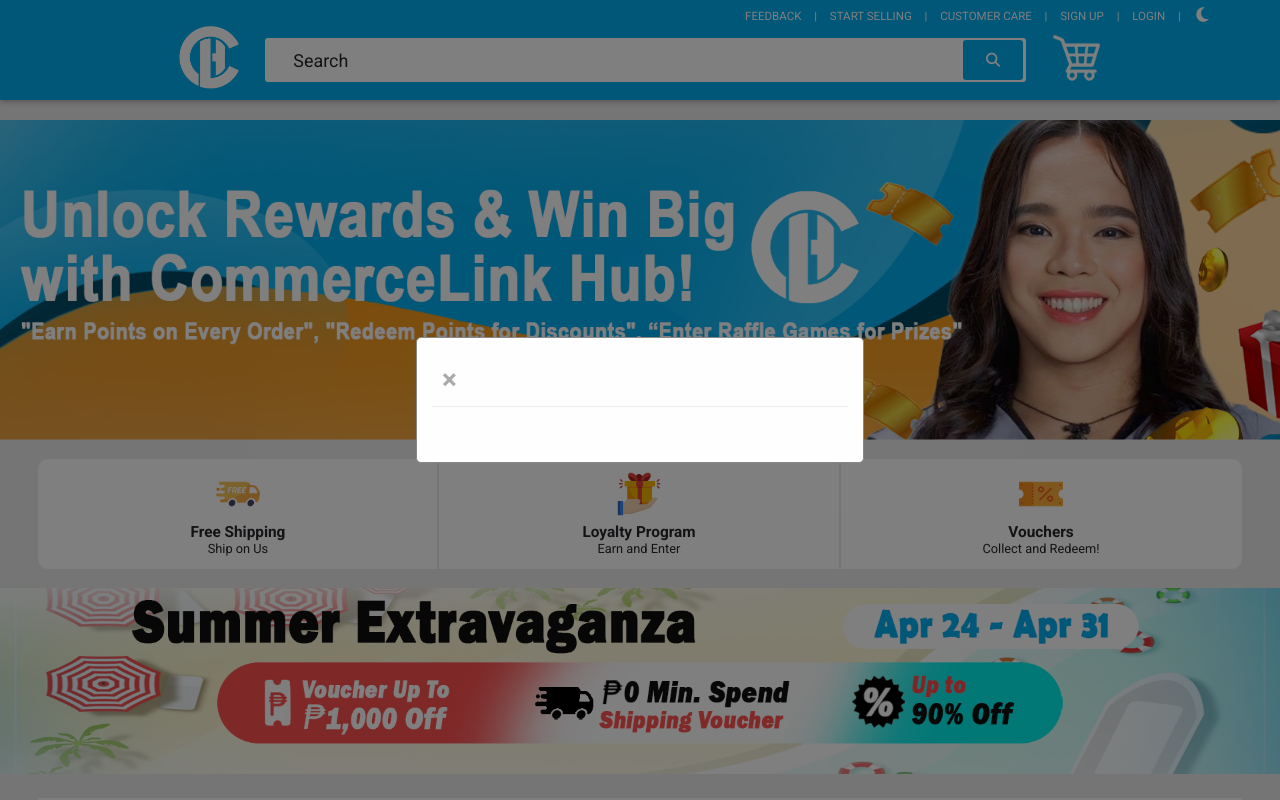
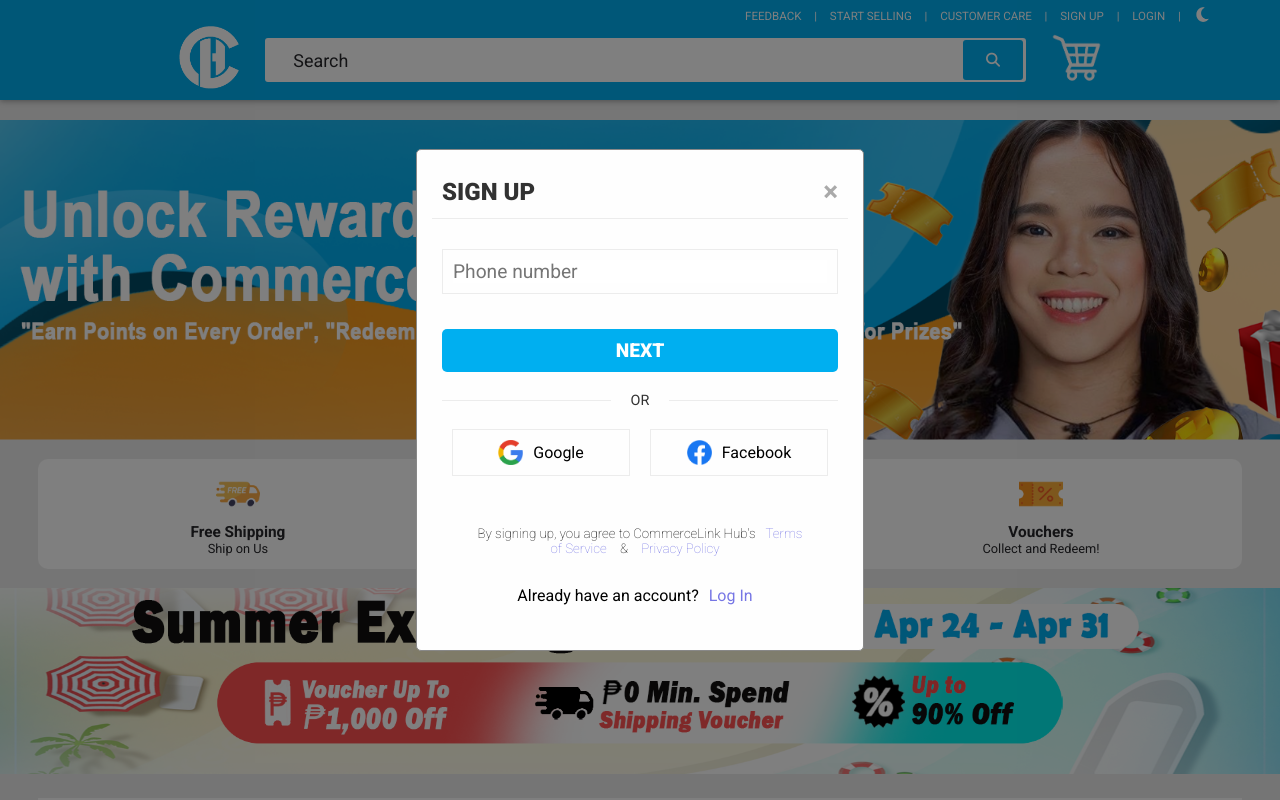
Before and after one commit to BeatLesS23/techno, a plain HTML site: page index.html in a window 1280 px wide. Both pictures are taken after a click on the link "SIGN UP". Shown: the top 800 px of the page. Drawn offline with Linux system fonts and the light colour scheme.

Commit message:
techno project

```diff
--- a/index.html
+++ b/index.html
@@ -820,9 +820,35 @@
         <div id="signUpModal" class="modal">
             <div class="modal-content">
                 <div class="header-modal">
+                    <h2>Sign Up</h2>
                     <span class="close" onclick="closeSignUpModal()">&times;</span>
                 </div>
                 <div class="body-modal">
+                    <form action="">
+                        <div class="username">
+                            <input type="text" placeholder="Phone number" class="input-field">
+                        </div>
+                        <input type="submit" name="" id="" class="input-field login-button" value="NEXT">
+                        <div class="condition">
+                            <div class="condition-divider"></div>
+                            <p>OR</p>
+                            <div class="condition-divider"></div>
+                        </div>
+                        <div class="social-media">
+                            <div class="google">
+                                <img src="img/google.png" alt="">
+                                <span>Google</span>
+                            </div>
+                            <div class="facebook">
+                                <img src="img/facebook.png" alt="">
+                                <span>Facebook</span>
+                            </div>
+                        </div>
+                        <div class="sign-up-button">
+                            <h5 style="font-weight: 100; text-align: center; padding: 30px 10px;">By signing up, you agree to CommerceLink Hub's<a href="">Terms of Service</a> & <a href="">Privacy Policy</a></h5>
+                            <p style="text-align: center;">Already have an account?<a href="">Log In</a> </p>
+                        </div>
+                    </form>
                 </div>
             </div>
         </div>
```
